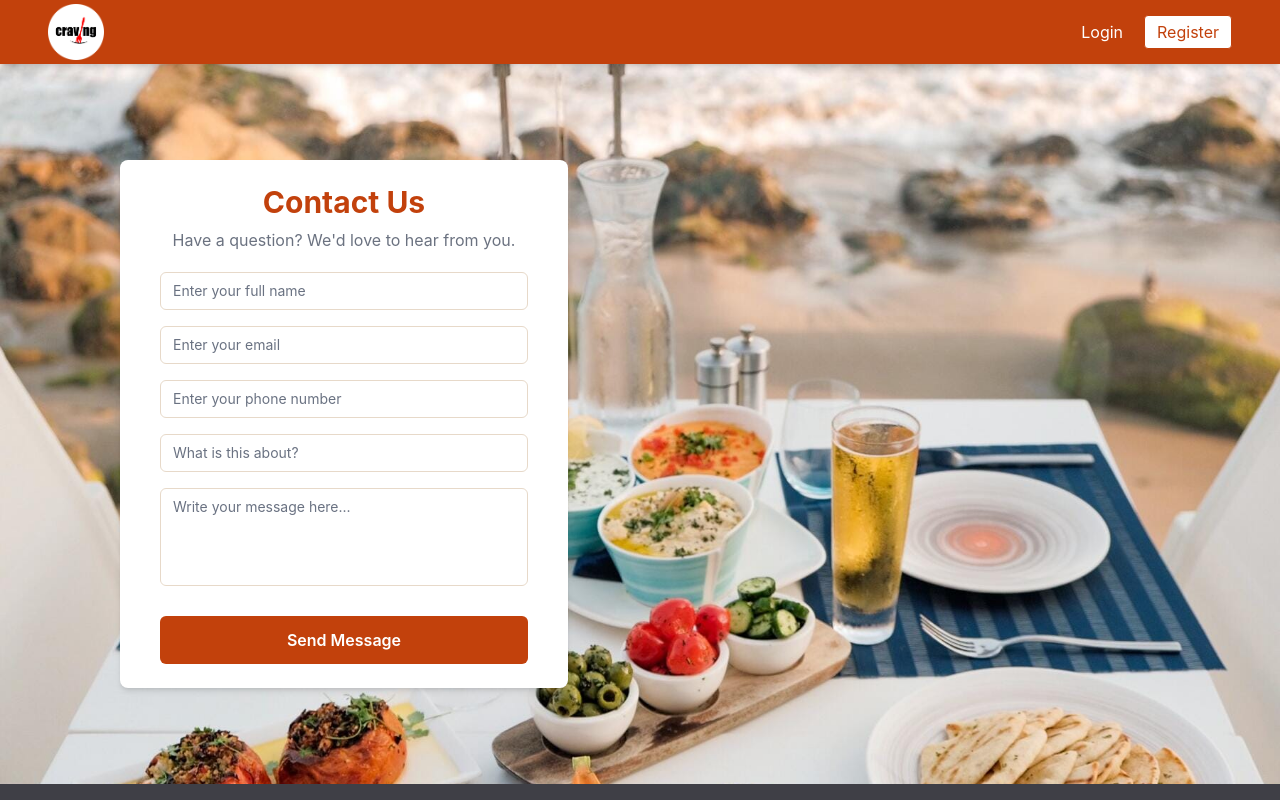
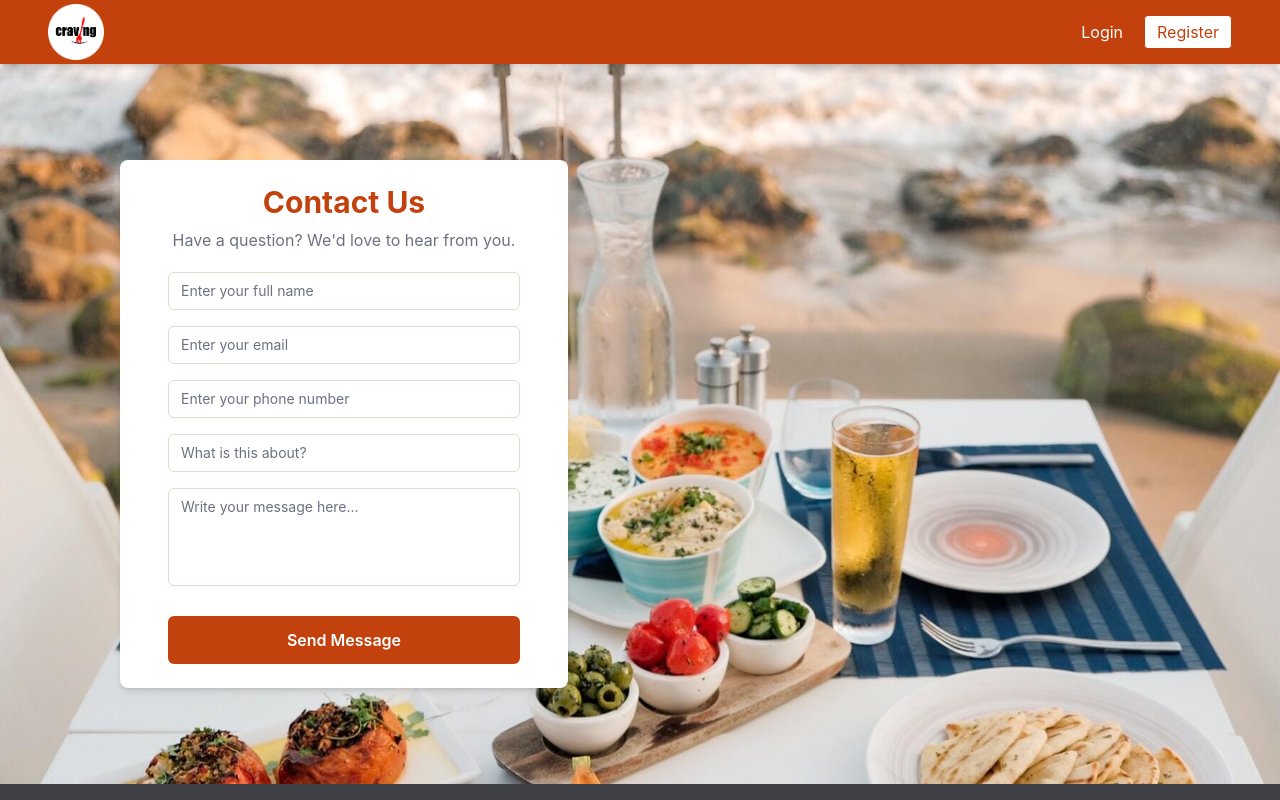
Before and after one commit to shivanshuGautam/CRAVING, a React (Vite) app in the folder client/vite-project/: page /contact in a window 1280 px wide. Shown: the top 800 px of the page. Built offline with nearby package versions, Linux system fonts and the light colour scheme; no server answers.

Commit message:
style: adjust padding in Contact component for improved layout

```diff
--- a/client/vite-project/src/pages/Contact.jsx
+++ b/client/vite-project/src/pages/Contact.jsx
@@ -67,7 +67,7 @@ const Contact = () => {
     <div
       className="h-[90vh] flex items-center justify-start bg-[url('/contactPage.jpg')] bg-cover bg-center p-10 md:ps-30"
     >
-      <div className="bg-white rounded-lg shadow-md px-10 py-6 max-w-md w-full overflow-y-auto max-h-[85vh]">
+      <div className="bg-white rounded-lg shadow-md px-12 py-6 max-w-md w-full overflow-y-auto max-h-[85vh]">
         <h1 className="text-3xl font-bold text-(--color-primary) mb-2 text-center">
           Contact Us
         </h1>
```
